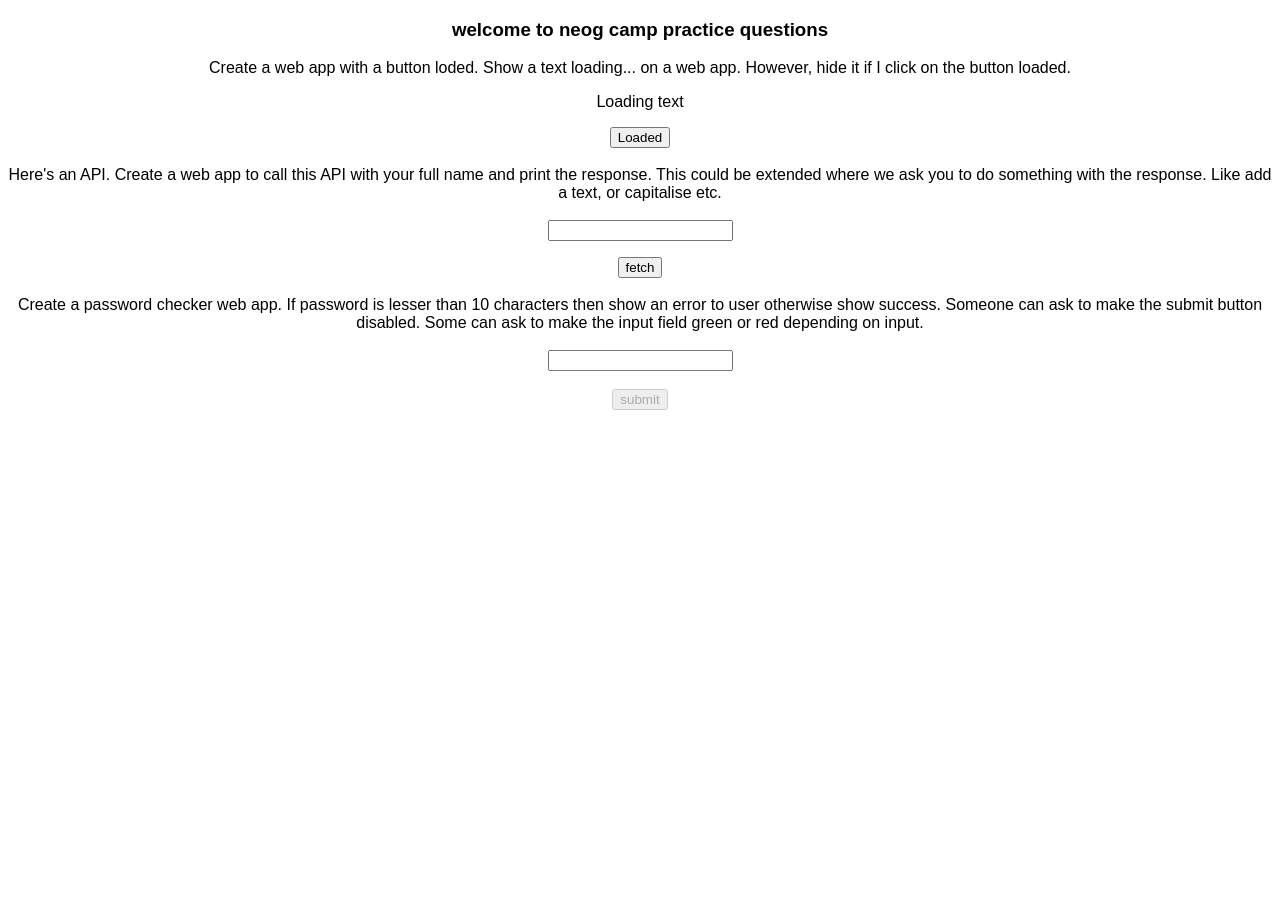
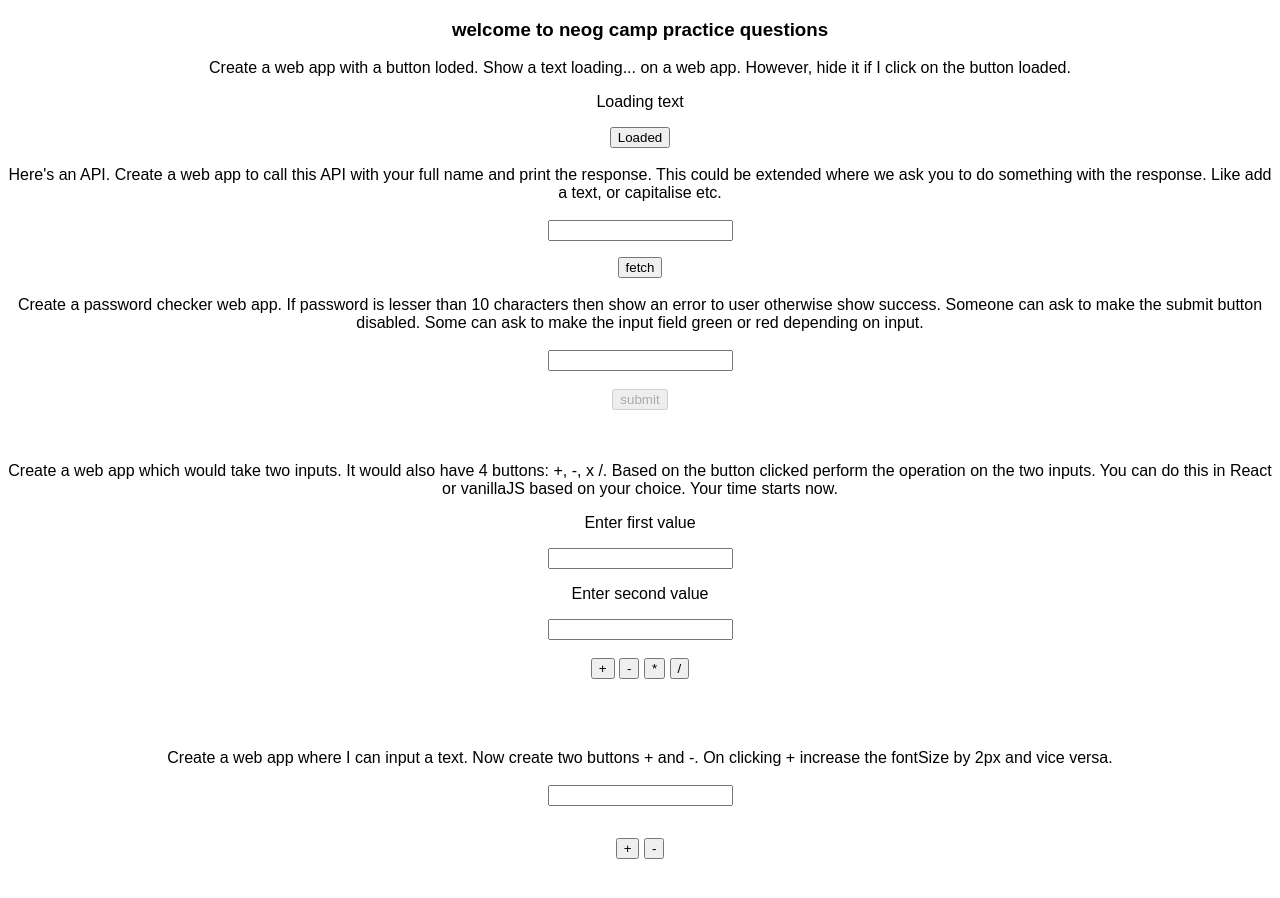
Before and after one commit to ishitakeshawani/Frontend-Interview-Preparation, a React (Create React App) app: page / in a window 1280 px wide. Shown: the top 898 px of the page. Before the commit the page ends 800 px from the top, so only its background shows below. Built offline with nearby package versions, Linux system fonts and the light colour scheme.

Commit message:
change the previous question

```diff
--- a/src/App.js
+++ b/src/App.js
@@ -2,6 +2,8 @@ import "./styles.css";
 import Btn from "./btn";
 import Api from "./Api";
 import Password from "./Password";
+import Q1 from "./Q1";
+import Q2 from "./Q2";
 
 export default function App() {
   return (
@@ -23,6 +25,23 @@ export default function App() {
       <br />
       <br />
       <Password />
+      <br />
+      <br />
+      Create a web app which would take two inputs.
+      It would also have 4 buttons: +, -, x /.
+      Based on the button clicked perform the operation on the two inputs.
+      You can do this in React or vanillaJS based on your choice.
+      Your time starts now.
+      <Q1 />
+      <br />
+      <br />
+      Create a web app where I can input a text. Now create two buttons + and -. On clicking + increase the fontSize by 2px and vice versa.
+      <br />
+      <br />
+      <Q2 />
+      <br />
+      <br />
+
     </div>
   );
 }
--- a/src/btn.js
+++ b/src/btn.js
@@ -7,7 +7,7 @@ const Btn = () => {
   return (
     <div>
       {show && <p>Loading text</p>}
-      <button onClick={() => setshow(false)}>Loaded</button>
+      <button onClick={() => setshow(!show)}>Loaded</button>
       <br />
       <br />
     </div>
```
